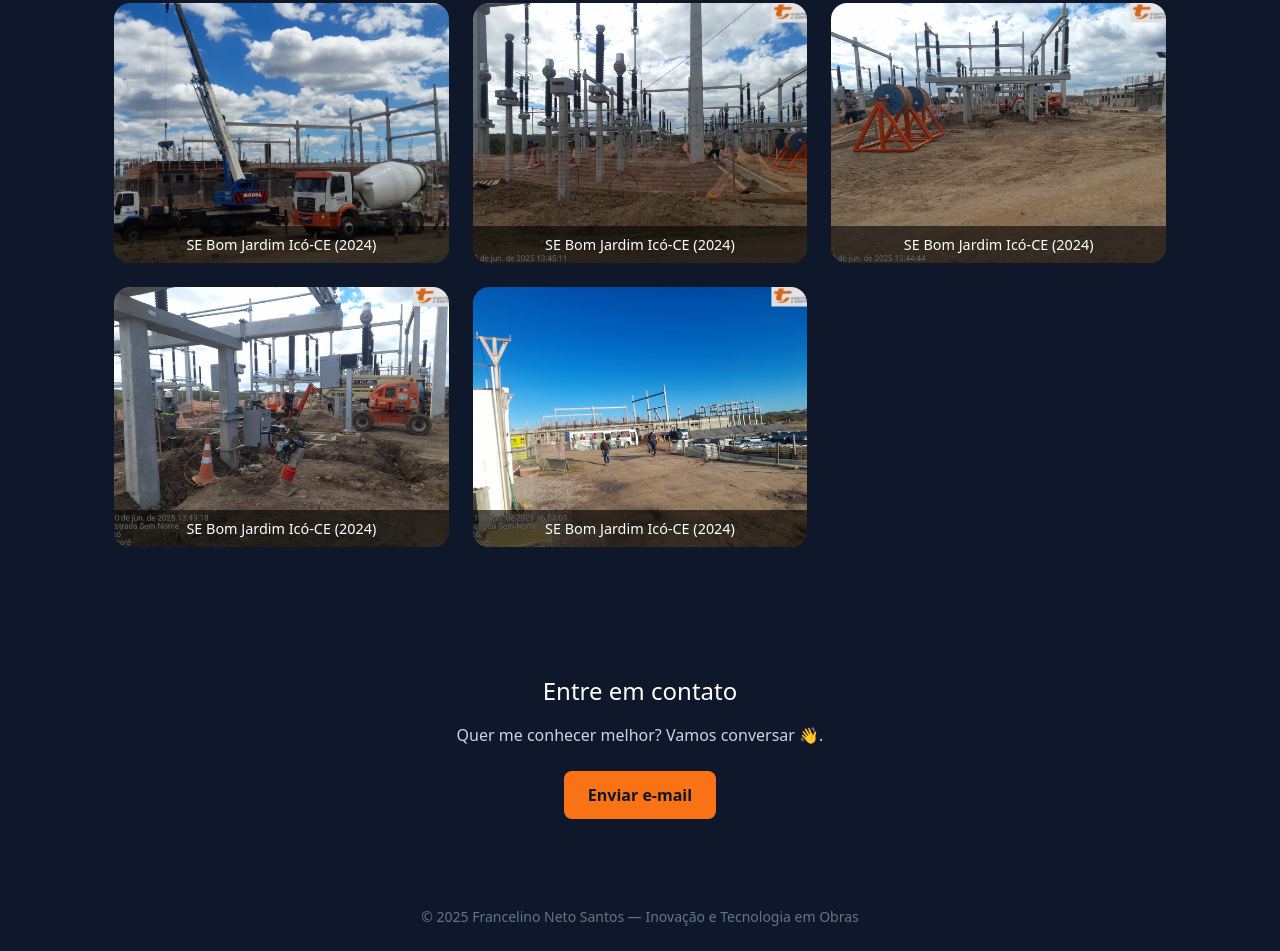
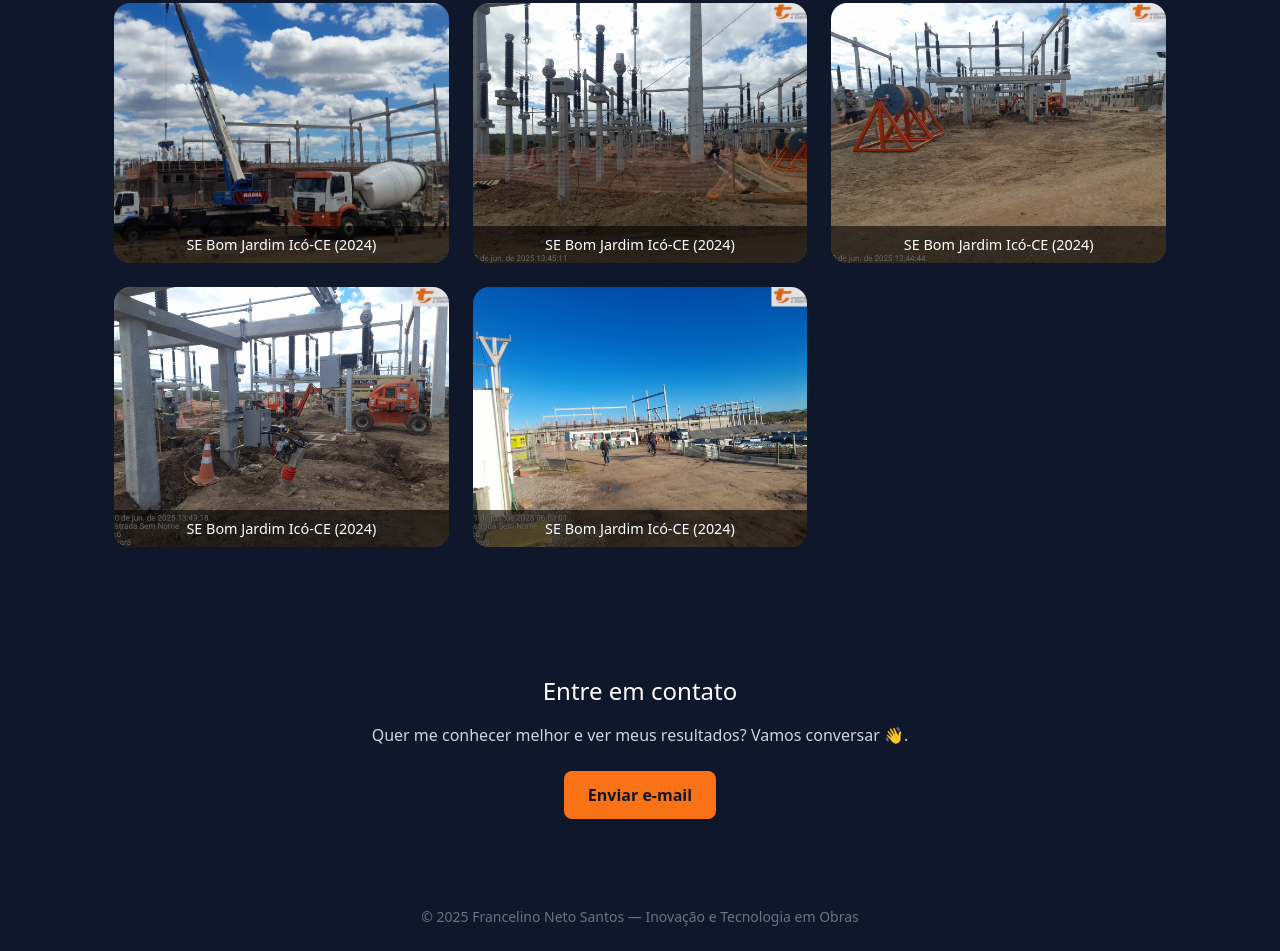
Before and after one commit to Netosantos999/-portef-lio, a plain HTML site: page index.html in a window 1280 px wide. Shown: the part 4600-5551 px from the top of the page. Drawn offline with nearby package versions, Linux system fonts and the light colour scheme.

Commit message:
Change Open Graph image and update contact message
Updated Open Graph image and modified contact text.

```diff
--- a/index.html
+++ b/index.html
@@ -3,8 +3,7 @@
 <head>
   <meta charset="utf-8" />
   <meta name="viewport" content="width=device-width,initial-scale=1" />
-  <meta property="og:image" content="https://netotechnologynordeste.tech.blog/wp-content/uploads/2023/10/oig28229.jpeg" />
-
+  <meta property="og:image" content="preview.png" />
 
   <title>Francelino Neto Santos — Portfólio Profissional</title>
   <meta name="description" content="Portfólio profissional de Francelino Neto Santos — Mestre de Obras, Técnico em Eletrotécnica e Tecnólogo em Redes, com foco em automação, gestão e tecnologia aplicada a obras." />
@@ -221,7 +220,7 @@
 
   <section id="contato" class="section text-center">
     <h2 class="text-2xl mb-4">Entre em contato</h2>
-    <p class="text-slate-300 mb-6">Quer me conhecer melhor? Vamos conversar 👋.</p>
+    <p class="text-slate-300 mb-6">Quer me conhecer melhor e ver meus resultados? Vamos conversar 👋.</p>
     <a href="https://mail.google.com/mail/?view=cm&fs=1&to=francelinotees@gmail.com"
    target="_blank"
    class="inline-block bg-orange-500 text-slate-900 font-semibold px-6 py-3 rounded-lg">
```
